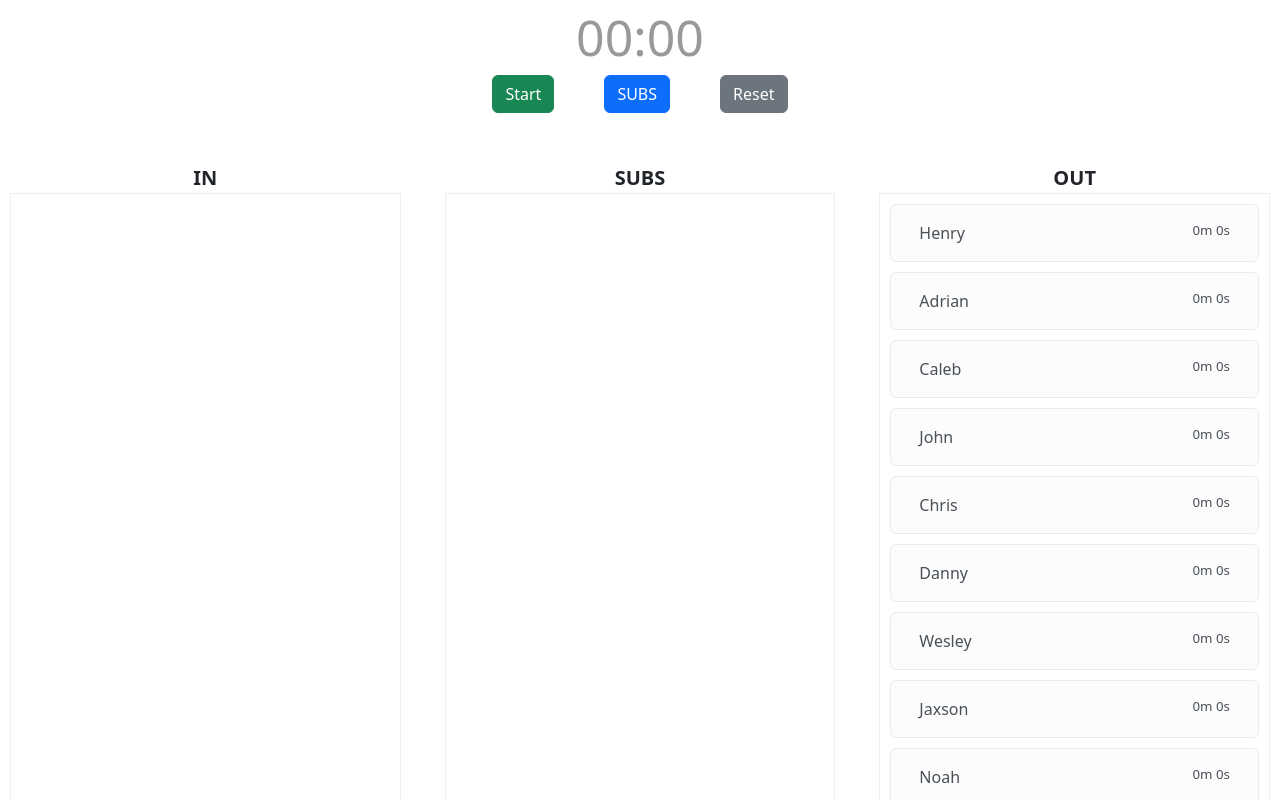
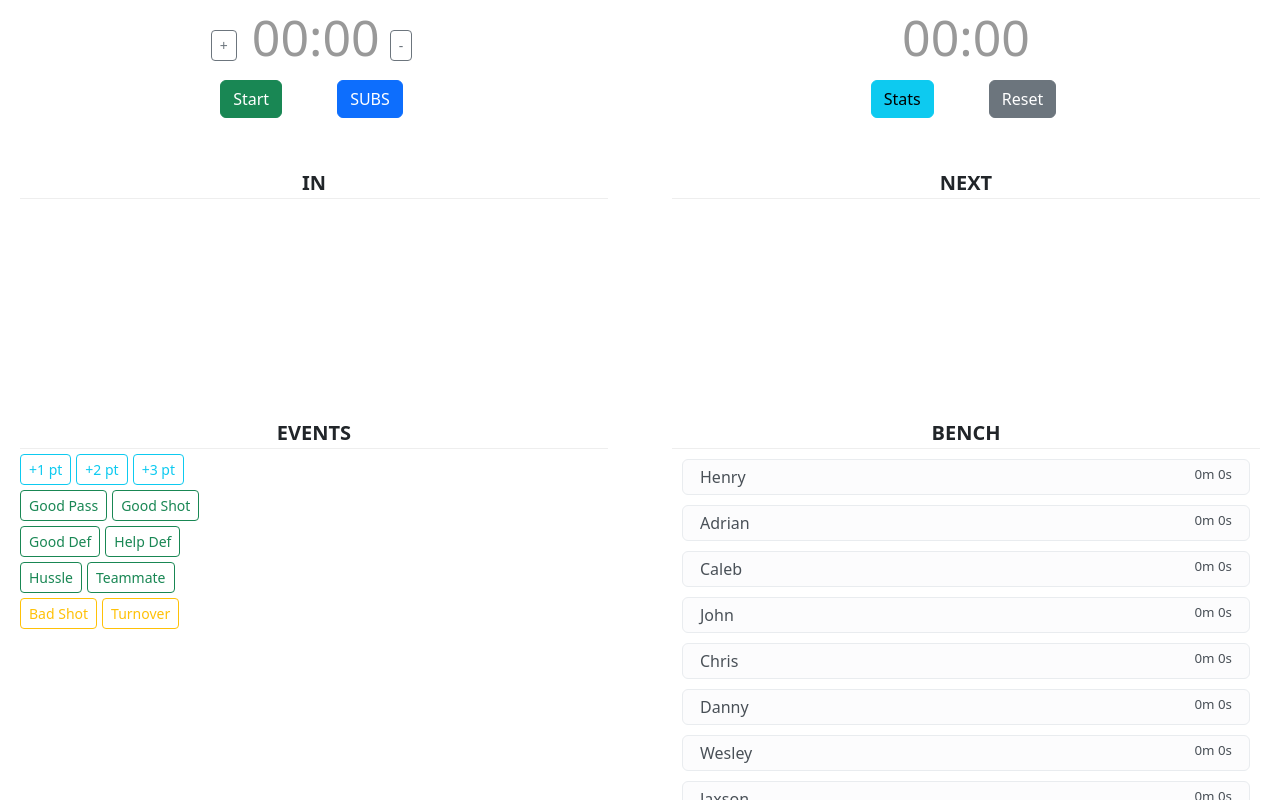
Before and after one commit to corynathe/basketballsubs, a React (Create React App) app: page / in a window 1280 px wide. Shown: the top 800 px of the page. Built offline with nearby package versions, Linux system fonts and the light colour scheme; the HTML template or start-up script is replaced by a standard one.

Commit message:
Version 2 of app with game clock, events, player stats

```diff
--- a/src/App.css
+++ b/src/App.css
@@ -1,40 +1,5 @@
 .App {
   text-align: center;
-}
-
-.App-logo {
-  height: 40vmin;
-  pointer-events: none;
-}
-
-@media (prefers-reduced-motion: no-preference) {
-  .App-logo {
-    animation: App-logo-spin infinite 20s linear;
-  }
-}
-
-.App-header {
-  background-color: #282c34;
-  min-height: 100vh;
-  display: flex;
-  flex-direction: column;
-  align-items: center;
-  justify-content: center;
-  font-size: calc(10px + 2vmin);
-  color: white;
-}
-
-.App-link {
-  color: #61dafb;
-}
-
-@keyframes App-logo-spin {
-  from {
-    transform: rotate(0deg);
-  }
-  to {
-    transform: rotate(360deg);
-  }
 }
 
 .header {
@@ -45,6 +10,12 @@
 .game-seconds-counter {
   color: #999;
   font-size: 50px;
+  display: inline-block;
+  padding: 0 10px;
+}
+
+.game-clock-btn {
+    vertical-align: text-bottom !important;
 }
 
 .col-title {
@@ -53,13 +24,16 @@
 }
 
 .col-content {
-    border: 1px solid #eee;
+    border-top: 1px solid #eee;
     height: 100%;
-    margin: 0 10px;
+    margin: 0 20px 20px 20px;
+    min-height: 200px;
+    text-align: left;
 }
 
 .player-card {
   margin: 10px !important;
+  padding: 5px !important;
   text-align: left;
 }
 
@@ -75,3 +49,27 @@
 .badge {
     margin-right: 5px;
 }
+
+.btn {
+    margin: 5px 5px 0 0;
+}
+
+table.stats {
+    margin: 25px;
+}
+table.stats tr td {
+    border: 1px solid #eee;
+    padding: 3px 5px;
+}
+table.stats tr th {
+    background-color: #eee;
+    border: 1px solid #c0c0c0;
+    padding: 3px;
+    vertical-align: bottom;
+}
+td.stat-value {
+    text-align: right;
+}
+.stats-timeline {
+    margin: 25px;
+}
--- a/src/App.js
+++ b/src/App.js
@@ -1,5 +1,5 @@
-import React, {useCallback, useEffect, useState} from "react";
-import { useStopwatch } from 'react-timer-hook';
+import React, {useCallback, useEffect, useState, useMemo} from "react";
+import { useStopwatch, useTimer } from 'react-timer-hook';
 import { Button, Badge, Row, Col } from 'react-bootstrap';
 
 import './App.css';
@@ -8,30 +8,69 @@ import 'bootstrap/dist/css/bootstrap.min.css';
 const BBB_5 = ['Sawyer', 'Kalim', 'Brody', 'Caleb', 'Wesley', 'John', 'Jaxson', 'Travis', 'Killian', 'Danny', 'Adrian', 'Chris', 'Henry', 'Noah'];
 const BBB_3 = ['Hudson', 'Logan', 'Kamden', 'Micheal', 'Noah', 'August', 'Odin', 'Axel', 'Lennox', 'Keetan', 'Tucker', '', '', ''];
 
+const EVENT_LABELS = {
+    '1pt': 'made a free throw',
+    '2pt': 'made a 2pt basket',
+    '3pt': 'made a 3 pointer',
+    'GoodPass': 'made a good pass',
+    'GoodShot': 'took a good shot',
+    'GoodDef': 'played good on-ball defense',
+    'HelpDef': 'played good help defense',
+    'Hussle': 'made a nice hussle play',
+    'Teammate': 'was a good teammate',
+    'BadShot': 'took a bad shot',
+    'Turnover': 'turned the ball over',
+};
+
+let TIME = new Date();
+
 function App() {
   const {
     totalSeconds,
-    seconds,
-    minutes,
-    isRunning,
-    start,
-    pause,
-    reset,
+    seconds: stopWatchSeconds,
+    minutes: stopWatchMinutes,
+    isRunning: stopWatchIsRunning,
+    start: stopWatchStart,
+    pause: stopWatchPause,
+    reset: stopWatchReset,
   } = useStopwatch({autoStart: false});
+  const {
+    seconds: timerSeconds,
+    minutes: timerMinutes,
+    isRunning: timerIsRunning,
+    start: timerStart,
+    pause: timerPause,
+    restart: timerRestart,
+    resume: timerResume,
+  } = useTimer({ expiryTimestamp: TIME, autoStart: false });
+  const [clockTime, setClockTime] = useState(0);
   const [confirmReset, setConfirmReset] = useState(false);
+  const [showStatsView, setShowStatsView] = useState(false);
+  const [selectedEvent, setSelectedEvent] = useState();
+  const [events, setEvents] = useState([]);
   const [players, setPlayers] = useState(shuffle(BBB_5).map(name => ({name, points: 0, seconds: 0, isIn: false, comingOut: false, goingIn: false, inAt: undefined, outAt: undefined})));
 
-  // sort players in the game by those coming out and then by time in the game
+  const resetClockTime = useCallback(() => {
+      TIME = new Date();
+      TIME.setSeconds(TIME.getSeconds() + clockTime);
+      timerRestart(TIME, false);
+  }, [clockTime]);
+
+  const addClockTime = useCallback(() => {
+      setClockTime(current => current + 60);
+  }, []);
+
+  const removeClockTime = useCallback(() => {
+      setClockTime(current => current > 60 ? current - 60 : 0);
+  }, []);
+
+  useEffect(() => {
+    resetClockTime();
+  }, [clockTime]);
+
+  // sort players in the game by time in the game
   const playersInGame = players.filter(player => player.isIn)
-        .sort((a, b) => {
-            if (a.comingOut && !b.comingOut) {
-                return -1;
-            }
-            if (!a.comingOut && b.comingOut) {
-                return 1;
-            }
-            return (a.inAt || 0) - (b.inAt || 0);
-        });
+        .sort((a, b) => (a.inAt || 0) - (b.inAt || 0));
 
   const playersGoingIn = players.filter(player => player.goingIn);
 
@@ -40,7 +79,7 @@ function App() {
         .sort((a, b) => (a.outAt || 0) - (b.outAt || 0));
 
     useEffect(() => {
-        if (isRunning) {
+        if (stopWatchIsRunning) {
             const interval = setInterval(() => {
                 setPlayers(current => current.map(player => {
                     if (player.isIn) {
@@ -51,16 +90,33 @@ function App() {
             }, 1000);
             return () => clearInterval(interval);
         }
-    }, [isRunning]);
+    }, [stopWatchIsRunning]);
 
     const resetAll = useCallback(() => {
-        setPlayers(shuffle(BBB_5).map(name => ({name, points: 0, seconds: 0, isIn: false, comingOut: false, goingIn: false, inAt: undefined, outAt: undefined})));
-        reset(undefined, false);
+        setPlayers(shuffle(BBB_5).map(name => ({name, seconds: 0, isIn: false, comingOut: false, goingIn: false, inAt: undefined, outAt: undefined})));
+        setEvents([]);
+        setSelectedEvent(undefined);
+        stopWatchReset(undefined, false);
+        resetClockTime();
         setConfirmReset(false);
-    }, [reset]);
+    }, [stopWatchReset, resetClockTime]);
+
+    const start_ = useCallback(() => {
+        stopWatchStart();
+        timerResume();
+    }, [stopWatchStart, timerResume]);
+
+    const pause_ = useCallback(() => {
+        stopWatchPause();
+        timerPause();
+    }, [stopWatchPause, timerPause]);
 
     const toggleConfirmReset = useCallback(() => {
         setConfirmReset(current => !current);
+    }, []);
+
+    const toggleShowStats = useCallback(() => {
+        setShowStatsView(current => !current);
     }, []);
 
   const goingIn = useCallback((evt) => {
@@ -110,44 +166,114 @@ function App() {
         });
   }, [totalSeconds]);
 
-  const addPoints = useCallback((selected, change) => {
-    setPlayers(current => current.map(player => {
-        if (player.name === selected) {
-            return {...player, points: player.points + change};
+  const applyEvent = useCallback(selectedPlayer => {
+    if (selectedEvent) {
+        setEvents(current => [{
+            name: selectedPlayer,
+            event: selectedEvent,
+            seconds: totalSeconds,
+            message: (selectedEvent === 'BadShot' || selectedEvent === 'Turnover' ? '' : selectedPlayer + ' ') + EVENT_LABELS[selectedEvent],
+        }, ...current]);
+        setSelectedEvent(undefined);
     }
-        return player;
-    }));
-  }, []);
+  }, [selectedEvent, totalSeconds]);
+
+  const select1Pt = useCallback(() => setSelectedEvent(curr => curr === '1pt' ? undefined : '1pt'), []);
+  const select2Pt = useCallback(() => setSelectedEvent(curr => curr === '2pt' ? undefined : '2pt'), []);
+  const select3Pt = useCallback(() => setSelectedEvent(curr => curr === '3pt' ? undefined : '3pt'), []);
+  const selectGoodPass = useCallback(() => setSelectedEvent(curr => curr === 'GoodPass' ? undefined : 'GoodPass'), []);
+  const selectGoodShot = useCallback(() => setSelectedEvent(curr => curr === 'GoodShot' ? undefined : 'GoodShot'), []);
+  const selectGoodDef = useCallback(() => setSelectedEvent(curr => curr === 'GoodDef' ? undefined : 'GoodDef'), []);
+  const selectHelpDef = useCallback(() => setSelectedEvent(curr => curr === 'HelpDef' ? undefined : 'HelpDef'), []);
+  const selectHussle = useCallback(() => setSelectedEvent(curr => curr === 'Hussle' ? undefined : 'Hussle'), []);
+  const selectTeammate = useCallback(() => setSelectedEvent(curr => curr === 'Teammate' ? undefined : 'Teammate'), []);
+  const selectBadShot = useCallback(() => setSelectedEvent(curr => curr === 'BadShot' ? undefined : 'BadShot'), []);
+  const selectTurnover = useCallback(() => setSelectedEvent(curr => curr === 'Turnover' ? undefined : 'Turnover'), []);
+
+  if (showStatsView) {
+    return <StatsView players={players} events={events} toggleShowStats={toggleShowStats} />
+  }
 
   return (
       <div className="App">
         <div className="header">
+          <Row>
+            <Col>
+                <Button variant="outline-secondary" size="sm" className="game-clock-btn" onClick={addClockTime}> + </Button>
               <div className="game-seconds-counter">
-            <span>{String(minutes).padStart(2, '0')}</span>:<span>{String(seconds).padStart(2, '0')}</span>
+                <span>{String(timerMinutes).padStart(2, '0')}</span>:<span>{String(timerSeconds).padStart(2, '0')}</span>
               </div>
-          {!isRunning && <Button variant="success" onClick={start}>Start</Button>}
-          {isRunning && <Button variant="danger" onClick={pause}>Stop</Button>}
+              <Button variant="outline-secondary" size="sm" className="game-clock-btn" onClick={removeClockTime}> - </Button>
+            </Col>
+            <Col>
+              <div className="game-seconds-counter">
+                <span>{String(stopWatchMinutes).padStart(2, '0')}</span>:<span>{String(stopWatchSeconds).padStart(2, '0')}</span>
+              </div>
+            </Col>
+          </Row>
+          <Row>
+            <Col>
+                {!stopWatchIsRunning && <Button variant="success" onClick={start_}>Start</Button>}
+                {stopWatchIsRunning && <Button variant="danger" onClick={pause_}>Stop</Button>}
                 <Button variant="primary" style={{marginLeft: 50}} onClick={substitute}>SUBS</Button>
+            </Col>
+            <Col>
+                <Button variant="info" onClick={toggleShowStats}>Stats</Button>
                 {!confirmReset && <Button variant="secondary" style={{marginLeft: 50}} onClick={toggleConfirmReset}>Reset</Button>}
                 {confirmReset && <Button variant="secondary" style={{marginLeft: 50}} onClick={toggleConfirmReset}>Cancel Reset</Button>}
                 {confirmReset && <div>Are you sure you want to reset all info?</div>}
                 {confirmReset && <Button variant="danger" style={{marginLeft: 50}} onClick={resetAll}>YES</Button>}
+            </Col>
+          </Row>
         </div>
         <Row>
             <Col>
                 <div className="col-title">IN</div>
                 <div className="col-content">
-                    {playersInGame.map(player => <PlayerCard key={player.name} onClick={comingOut} totalSeconds={totalSeconds} addPoints={addPoints} {...player} />)}
+                    {playersInGame.map(player => <PlayerCard key={player.name} onClick={comingOut} totalSeconds={totalSeconds} {...player} />)}
                 </div>
             </Col>
             <Col>
-                <div className="col-title">SUBS</div>
+                <div className="col-title">NEXT</div>
                 <div className="col-content">
                     {playersGoingIn.map(player => <PlayerCard key={player.name} onClick={notGoingIn} {...player} />)}
                 </div>
             </Col>
+        </Row>
+        <Row>
             <Col>
-                <div className="col-title">OUT</div>
+                <div className="col-title">EVENTS</div>
+                <div className="col-content">
+                    <Row>
+                        <Col xs={7}>
+                            <Button variant={selectedEvent === "1pt" ? "info" : "outline-info"} size="sm" onClick={select1Pt}>+1 pt</Button>
+                            <Button variant={selectedEvent === "2pt" ? "info" : "outline-info"} size="sm" onClick={select2Pt}>+2 pt</Button>
+                            <Button variant={selectedEvent === "3pt" ? "info" : "outline-info"} size="sm" onClick={select3Pt}>+3 pt</Button>
+                            <br/>
+                            <Button variant={selectedEvent === "GoodPass" ? "success" : "outline-success"} size="sm" onClick={selectGoodPass}>Good Pass</Button>
+                            <Button variant={selectedEvent === "GoodShot" ? "success" : "outline-success"} size="sm" onClick={selectGoodShot}>Good Shot</Button>
+                            <br/>
+                            <Button variant={selectedEvent === "GoodDef" ? "success" : "outline-success"} size="sm" onClick={selectGoodDef}>Good Def</Button>
+                            <Button variant={selectedEvent === "HelpDef" ? "success" : "outline-success"} size="sm" onClick={selectHelpDef}>Help Def</Button>
+                            <br/>
+                            <Button variant={selectedEvent === "Hussle" ? "success" : "outline-success"} size="sm" onClick={selectHussle}>Hussle</Button>
+                            <Button variant={selectedEvent === "Teammate" ? "success" : "outline-success"} size="sm" onClick={selectTeammate}>Teammate</Button>
+                            <br/>
+                            <Button variant={selectedEvent === "BadShot" ? "warning" : "outline-warning"} size="sm" onClick={selectBadShot}>Bad Shot</Button>
+                            <Button variant={selectedEvent === "Turnover" ? "warning" : "outline-warning"} size="sm" onClick={selectTurnover}>Turnover</Button>
+                        </Col>
+                        <Col xs={5}>
+                            {playersInGame.map(player =>
+                                <Button key={player.name} variant="outline-secondary" size="sm" style={{width: '100%'}} onClick={() => applyEvent(player.name)}>
+                                    {player.name}
+                                </Button>
+                            )}
+                        </Col>
+                    </Row>
+                </div>
+            </Col>
+            <Col>
+                <div className="col-title">BENCH</div>
                 <div className="col-content">
                     {playersOnBench.map(player => <PlayerCard key={player.name} onClick={goingIn} {...player} />)}
                 </div>
@@ -157,7 +283,82 @@ function App() {
   );
 }
 
-const PlayerCard = ({name, points, seconds, isIn, comingOut, goingIn, inAt, totalSeconds, onClick, addPoints}) => {
+const StatsView = ({events, players, toggleShowStats}) => {
+  const perPlayerEvents = useMemo(() => {
+    const events_ = {};
+    events.forEach(event => {
+        if (!events_[event.name]) events_[event.name] = {};
+        if (!events_[event.name][event.event]) events_[event.name][event.event] = 0;
+        events_[event.name][event.event]++;
+    });
+    return events_;
+  }, [events]);
+
+    return (
+      <>
+        <Button variant="outline-secondary" onClick={toggleShowStats} style={{marginLeft: 25}}>Back</Button>
+        <Row>
+            <Col>
+                <table className="stats">
+                    <thead>
+                        <tr>
+                            <th>Player<br/>Name</th>
+                            <th>Playing<br/>Time</th>
+                            <th>Points<br/>Scored</th>
+                            <th>Good<br/>Pass</th>
+                            <th>Good<br/>Shot</th>
+                            <th>Good<br/>Def</th>
+                            <th>Help<br/>Def</th>
+                            <th>Hussle<br/>Play</th>
+                            <th>Good<br/>Teammate</th>
+                            <th>Bad<br/>Shot</th>
+                            <th>Turnover</th>
+                        </tr>
+                    </thead>
+                    <tbody>
+                        {players.map(player => {
+                            const playerEvents = perPlayerEvents[player.name];
+                            const m = Math.floor(player.seconds / 60);
+                            const s = player.seconds % 60;
+                            const points = (playerEvents?.['1pt'] ?? 0) + 2*(playerEvents?.['2pt'] ?? 0) + 3*(playerEvents?.['3pt'] ?? 0);
+                            return (
+                                <tr key={player.name}>
+                                    <td>{player.name}</td>
+                                    <td className="stat-value">{m}m {s}s</td>
+                                    <td className="stat-value">{points > 0 && points}</td>
+                                    <td className="stat-value">{playerEvents?.['GoodPass']}</td>
+                                    <td className="stat-value">{playerEvents?.['GoodShot']}</td>
+                                    <td className="stat-value">{playerEvents?.['GoodDef']}</td>
+                                    <td className="stat-value">{playerEvents?.['HelpDef']}</td>
+                                    <td className="stat-value">{playerEvents?.['Hussle']}</td>
+                                    <td className="stat-value">{playerEvents?.['Teammate']}</td>
+                                    <td className="stat-value">{playerEvents?.['BadShot']}</td>
+                                    <td className="stat-value">{playerEvents?.['Turnover']}</td>
+                                </tr>
+                            )
+                        })}
+                    </tbody>
+                </table>
+            </Col>
+        </Row>
+        <Row>
+            <Col>
+                <div className="stats-timeline">
+                    {events.map((event, i) => (
+                        <Row key={i}>
+                            <Col>
+                              {event.seconds}s: {event.message}.
+                            </Col>
+                        </Row>
+                    ))}
+                </div>
+            </Col>
+        </Row>
+      </>
+    )
+}
+
+const PlayerCard = ({name, seconds, isIn, comingOut, goingIn, inAt, totalSeconds, onClick}) => {
     const m = Math.floor(seconds / 60);
     const s = seconds % 60;
     const diffM = Math.floor((totalSeconds - inAt) / 60);
@@ -168,13 +369,6 @@ const PlayerCard = ({name, points, seconds, isIn, comingOut, goingIn, inAt, tota
     if (goingIn) classNames.push('alert-primary');
     if (!isIn && !goingIn) classNames.push('alert-light');
 
-    const addPoint = useCallback(() => {
-        addPoints(name, 1);
-    }, [addPoints, name]);
-    const removePoint = useCallback(() => {
-        addPoints(name, -1);
-    }, [addPoints, name]);
-
     return (
         <Row className={classNames.join(' ')} data-name={name} onClick={onClick}>
             <Col xs={5}>
@@ -184,11 +378,6 @@ const PlayerCard = ({name, points, seconds, isIn, comingOut, goingIn, inAt, tota
                 {isIn && <span className='player-seconds-current'>({diffM}m {diffS}s)</span>}
                 <span className='player-seconds'>{m}m {s}s</span>
             </Col>
-            <div>
-                {(isIn || points > 0) && <Badge bg="secondary">{points} pts</Badge>}
-                {isIn && <Badge pill bg="secondary" onClick={addPoint}> + </Badge>}
-                {isIn && <Badge pill bg="secondary" onClick={removePoint}> - </Badge>}
-            </div>
         </Row>
     );
 }
```
Lines whose indentation alone changed are shown as unchanged.
